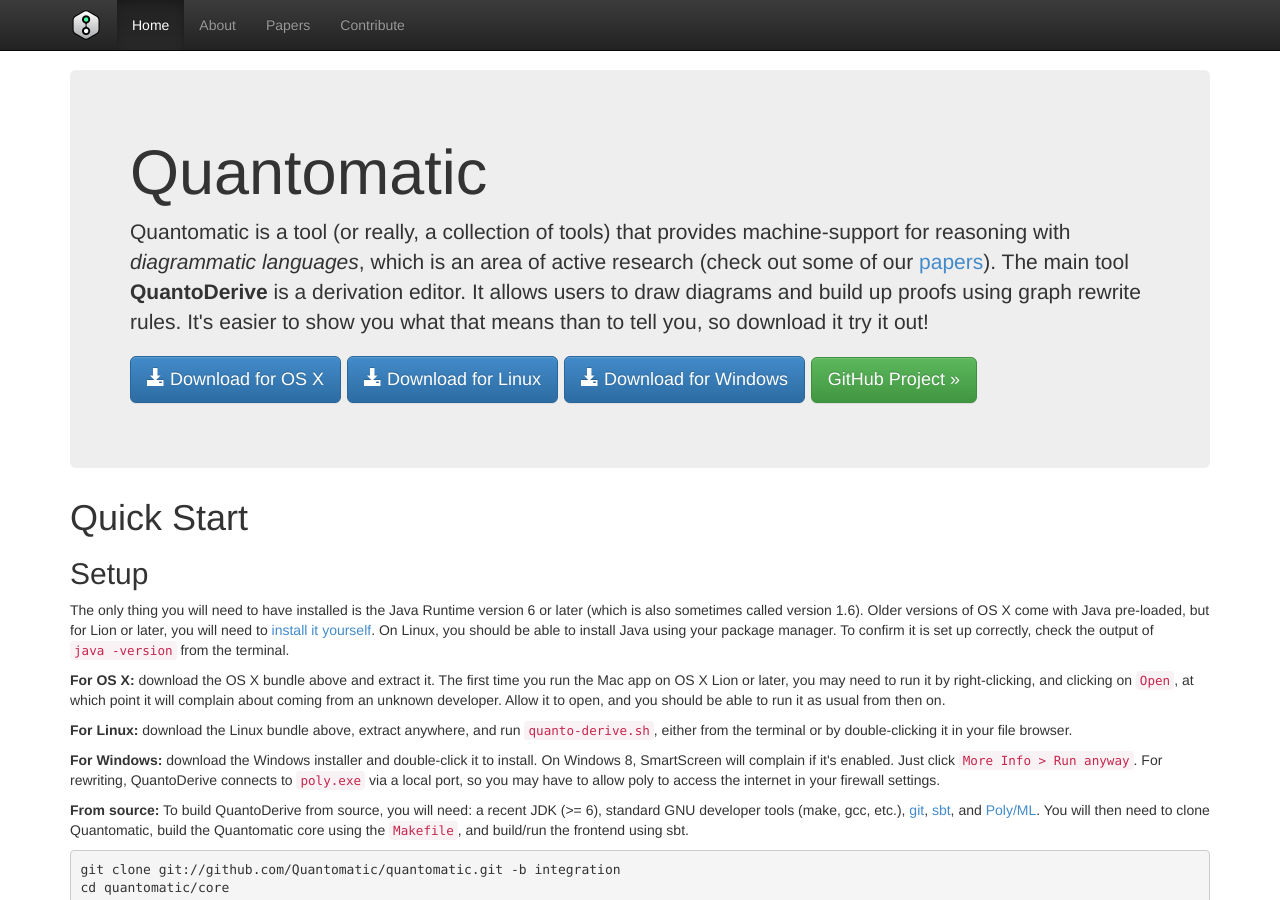
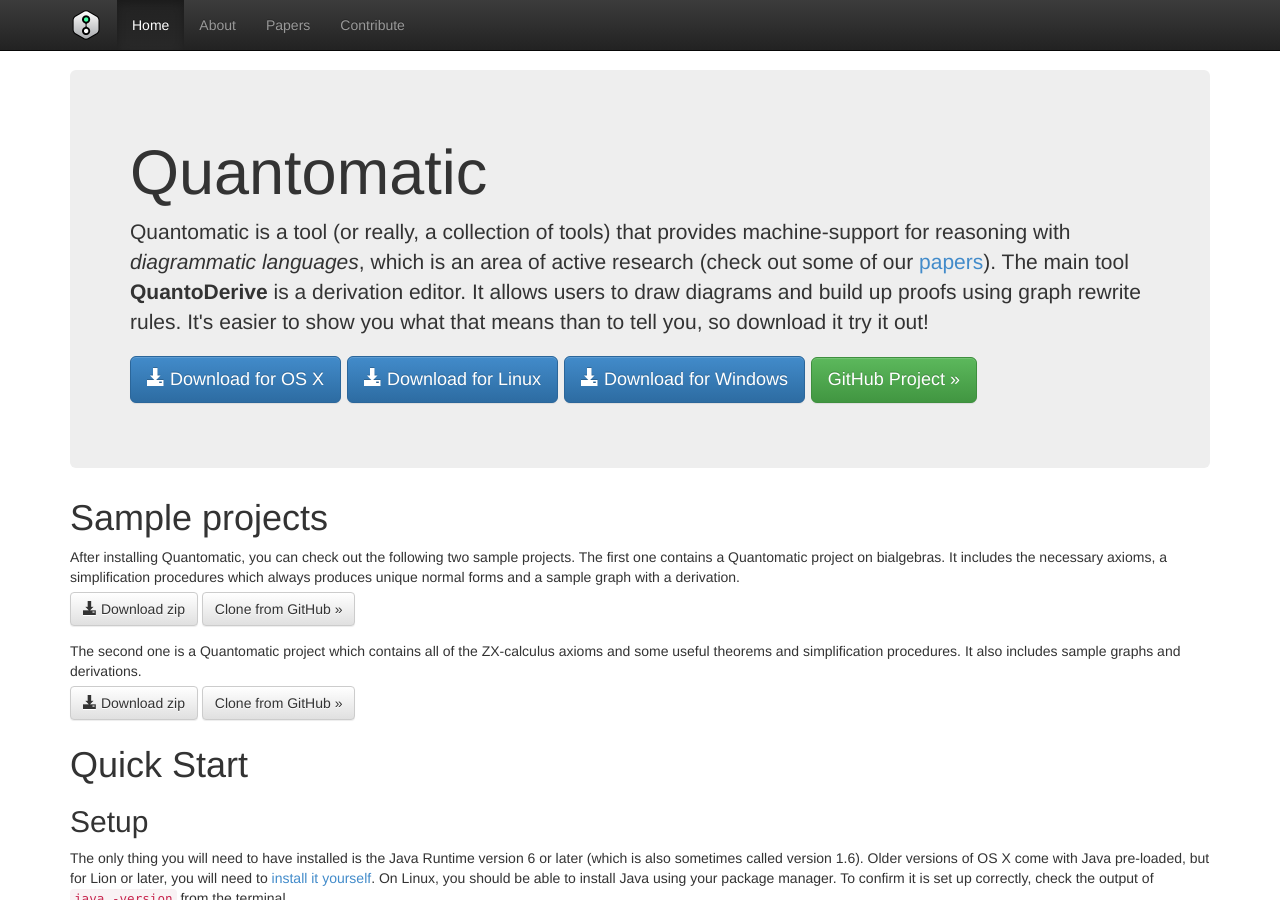
Before and after one commit to zxcalc/Quantomatic.github.io, a Jekyll site: the page built from index.html, in a window 1280 px wide and 900 px high. Built offline with Jekyll 4.4.1, drawn with Linux system fonts in a browser that asks for light colours; nearby versions of some CDN libraries; Markdown is read by kramdown in place of the engine named in the settings.

Commit message:
add links to sample projects
links are to bialgebra and ZX-calculus sample projects

```diff
--- a/index.html
+++ b/index.html
@@ -12,6 +12,23 @@
   <a href="https://github.com/Quantomatic/quantomatic/releases/download/derive-0.3.1/QuantoDerive-windows-0.3.1.msi" class="btn btn-primary btn-lg" role="button"><span class="glyphicon glyphicon-download-alt"></span> Download for Windows</a>
   <a href="https://github.com/Quantomatic/quantomatic" class="btn btn-lg btn-success" role="button">GitHub Project &raquo;</a></p>
 </div>
+
+<h1>Sample projects</h1>
+After installing Quantomatic, you can check out the following two sample projects.
+
+The first one contains a Quantomatic project on bialgebras. It includes the necessary axioms, a simplification procedures which always produces unique normal forms and a sample graph with a derivation.
+
+<p>
+  <a href="https://github.com/Quantomatic/bialgebra-project/archive/v1.0.zip" class="btn btn-default" role="button"><span class="glyphicon glyphicon-download-alt"></span> Download zip</a>
+  <a href="https://github.com/Quantomatic/bialgebra-project" class="btn btn-default" role="button">Clone from GitHub &raquo;</a>
+</p>
+
+The second one is a Quantomatic project which contains all of the ZX-calculus axioms and some useful theorems and simplification procedures. It also includes sample graphs and derivations.
+
+<p>
+  <a href="https://github.com/Quantomatic/zx-project/archive/v1.1.zip" class="btn btn-default" role="button"><span class="glyphicon glyphicon-download-alt"></span> Download zip</a>
+  <a href="https://github.com/Quantomatic/zx-project" class="btn btn-default" role="button">Clone from GitHub &raquo;</a>
+</p>
 
 <h1>Quick Start</h1>
 
```
